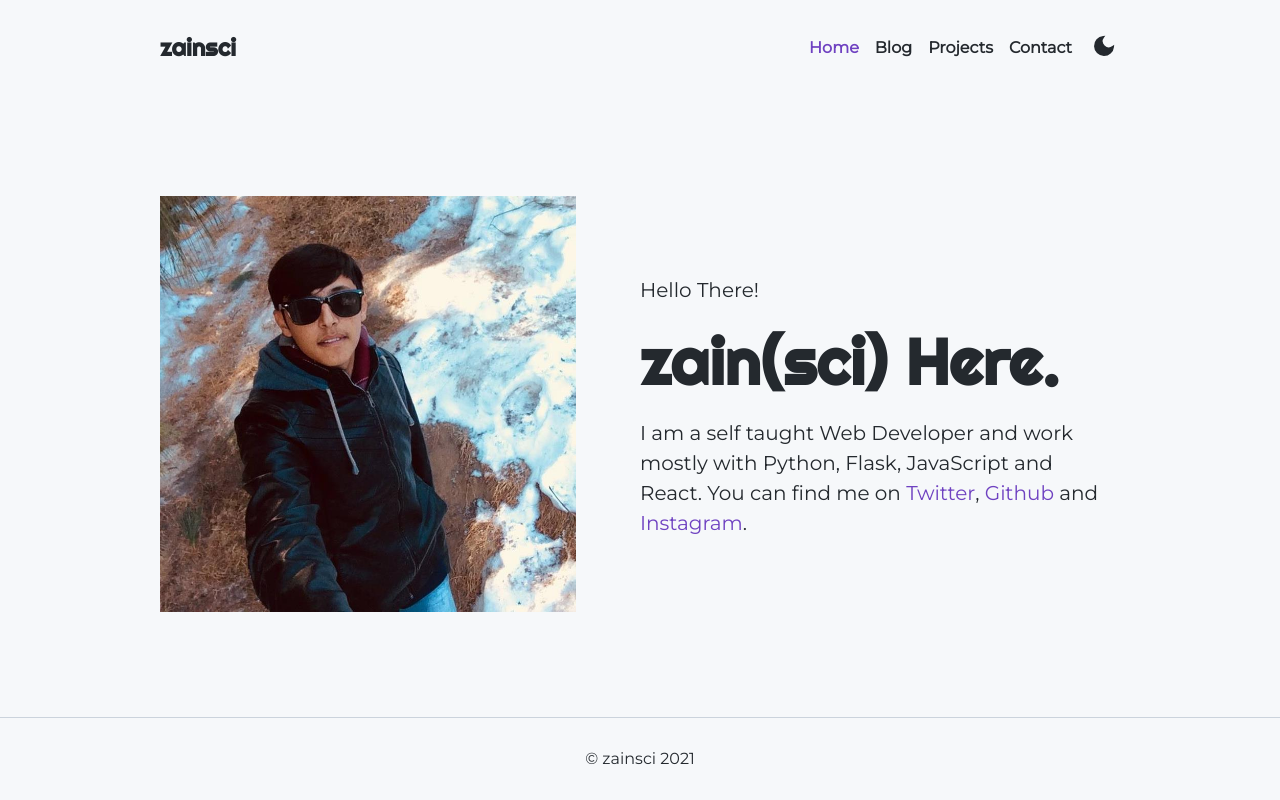
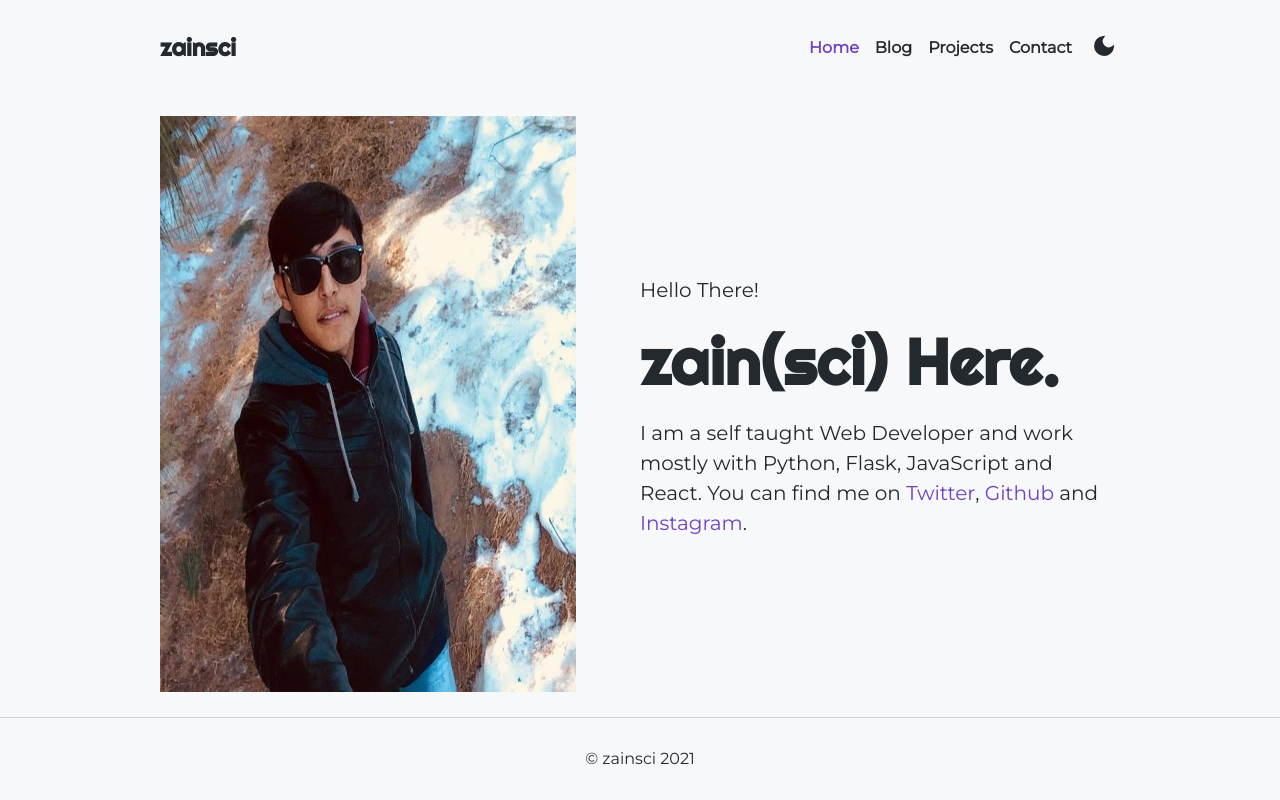
Before and after one commit to zainsci/zainsci.dev, a Next.js app: page / in a window 1280 px wide. Built offline with nearby package versions, Linux system fonts and the light colour scheme.

Commit message:
chore: add width and height to images plus preload meta

```diff
--- a/components/layout.js
+++ b/components/layout.js
@@ -28,6 +28,7 @@ const Layout = ({ children, title }) => {
         <title>{title} - zainsci</title>
         <link rel="icon" href="/favicon.ico" type="image/x-icon" />
         <link rel="manifest" href="/manifest.json" />
+        <link rel="preload" href="fonts.googleapis.com" />
 
         <meta charset="UTF-8" />
         <meta name="viewport" content="width=device-width, initial-scale=1" />
--- a/pages/index.js
+++ b/pages/index.js
@@ -6,7 +6,12 @@ const Home = () => {
       <div className="home">
         <div className="home__left">
           <div className="home__left__img">
-            <img src="/assets/images/me.jpg" alt="zainsci" />
+            <img
+              src="/assets/images/me.jpg"
+              alt="zainsci"
+              width="576px"
+              height="576px"
+            />
           </div>
         </div>
         <div className="home__right">
```
